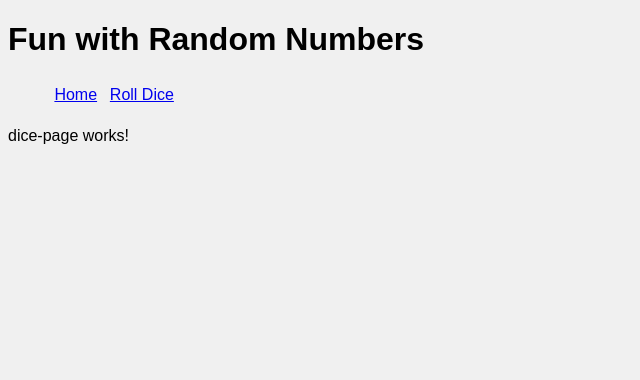
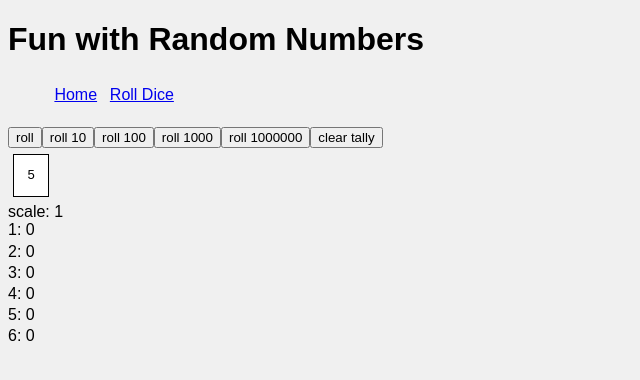
Before and after one commit to reykjavikingur/fun-with-random-numbers, an Angular app: page /#/dice in a window 1280 px wide. Shown: the top 380 px of the page, without its empty margins (0-640 px from the left). Built offline with nearby package versions, Linux system fonts and the light colour scheme.

Commit message:
create dice page

```diff
--- a/src/app/pages/dice-page/dice-page.component.html
+++ b/src/app/pages/dice-page/dice-page.component.html
@@ -1,3 +1,28 @@
-<p>
-  dice-page works!
-</p>
+<div class="dice-page">
+
+	<div class="dice-page-controls">
+		<button (click)="roll()">roll</button>
+		<button (click)="roll(10)">roll 10</button>
+		<button (click)="roll(100)">roll 100</button>
+		<button (click)="roll(1000)">roll 1000</button>
+		<button (click)="roll(1000000)">roll 1000000</button>
+		<button (click)="clearTally()">clear tally</button>
+	</div>
+
+	<div class="dice-tray">
+		<div class="dice-result">{{result}}</div>
+	</div>
+
+	<div class="dice-tally">
+		<div>scale: {{getScale()}}</div>
+		<div *ngFor="let possibleResult of possibleResults">
+			<span class="dice-tally-result">{{possibleResult}}</span>:
+			<div class="dice-tally-bar"
+				 [ngStyle]="{width: tally[possibleResult] * getScale() + 'em'}"
+			>
+				<span class="dice-tally-count">{{tally[possibleResult]}}</span>
+			</div>
+		</div>
+	</div>
+
+</div>
--- a/src/app/pages/dice-page/dice-page.component.scss
+++ b/src/app/pages/dice-page/dice-page.component.scss
@@ -0,0 +1,30 @@
+.dice-page {
+
+	.dice-tray {
+		margin: 0.4em 0;
+	}
+
+	.dice-result {
+		background-color: white;
+		border: 1px solid black;
+		color: black;
+		display: inline-block;
+		font-family: monospace;
+		margin: 0 0.4em;
+		text-align: center;
+		vertical-align: middle;
+		padding: 1em;
+	}
+
+	.dice-tally-count {
+
+	}
+
+	.dice-tally-bar {
+		display: inline-block;
+		background-color: rgba(12, 150, 153, 0.7);
+		height: 1.32em;
+		text-align: right;
+
+	}
+}
--- a/src/app/pages/dice-page/dice-page.component.ts
+++ b/src/app/pages/dice-page/dice-page.component.ts
@@ -1,15 +1,62 @@
-import { Component, OnInit } from '@angular/core';
+import {Component, OnInit} from '@angular/core';
 
 @Component({
-  selector: 'p01-dice-page',
-  templateUrl: './dice-page.component.html',
-  styleUrls: ['dice-page.component.scss']
+	selector: 'p01-dice-page',
+	templateUrl: './dice-page.component.html',
+	styleUrls: ['dice-page.component.scss']
 })
 export class DicePageComponent implements OnInit {
 
-  constructor() { }
+	private possibleResults: number[];
 
-  ngOnInit() {
-  }
+	private result: number;
+
+	private tally: Object;
+
+	constructor() {
+		this.possibleResults = [1, 2, 3, 4, 5, 6];
+		this.result = this.createDiceResult();
+		this.clearTally();
+	}
+
+	ngOnInit() {
+	}
+
+	private roll(repeats = 1) {
+		for (let i = 0; i < repeats; i++) {
+			this.result = this.createDiceResult();
+			this.tally[this.result]++;
+		}
+	}
+
+	private createDiceResult(): number {
+		return Math.floor(Math.random() * 6) + 1;
+	}
+
+	private clearTally() {
+		if (!this.tally) {
+			this.tally = {};
+		}
+		for (let possibleResult of this.possibleResults) {
+			this.tally[possibleResult] = 0;
+		}
+	}
+
+	private getScale() {
+		let max = Math.max(1, this.getMaxTally());
+		let power = Math.floor(Math.log(max) / Math.log(10));
+		return 1 / Math.pow(10, power);
+	}
+
+	private getMaxTally() {
+		let max = 0;
+		for (let result in this.tally) {
+			let x = this.tally[result];
+			if (x > max) {
+				max = x;
+			}
+		}
+		return max;
+	}
 
 }
```
